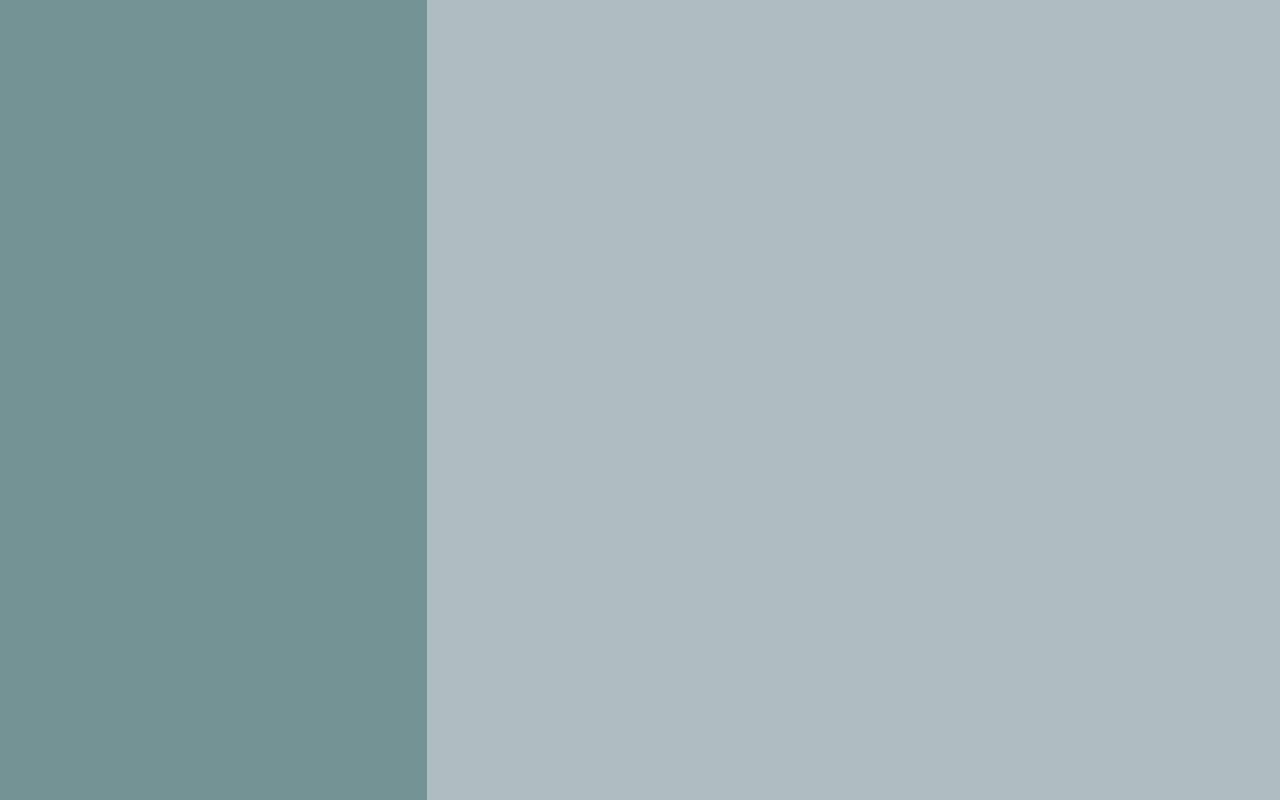
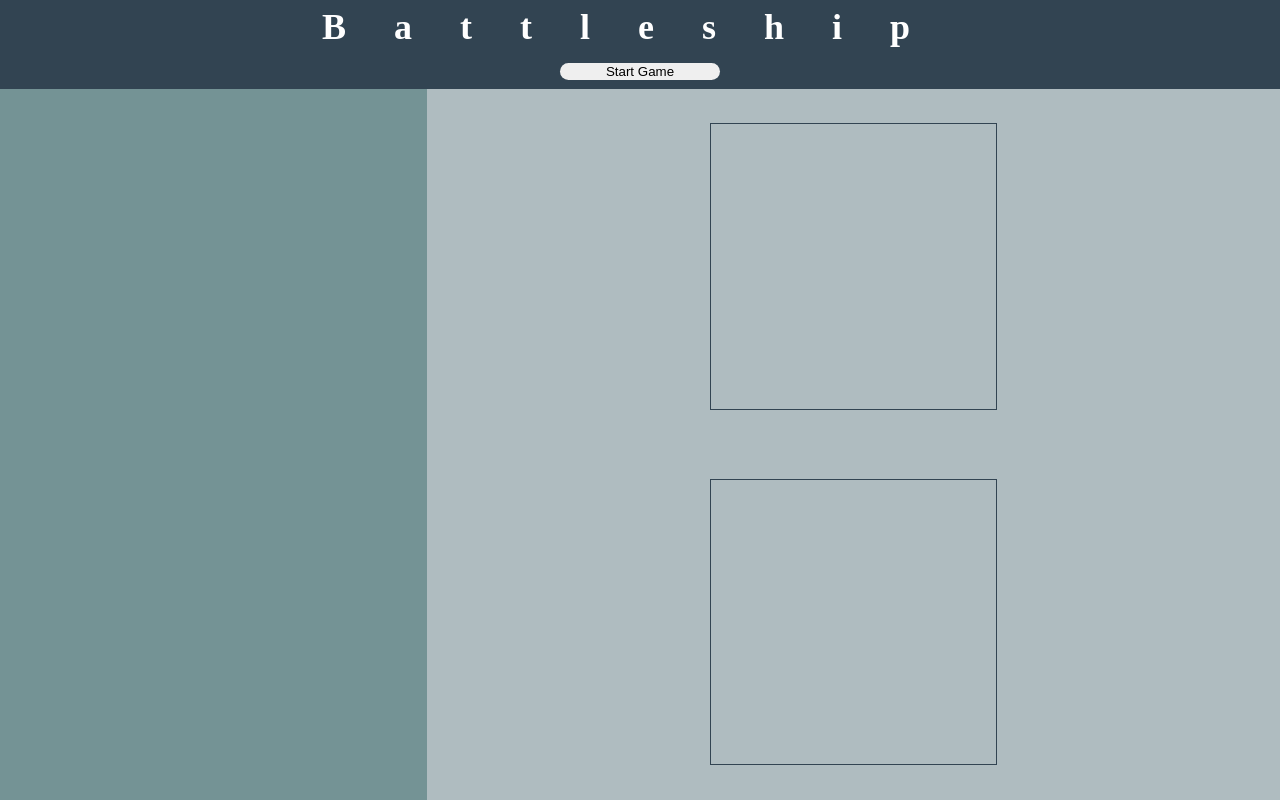
Before and after one commit to chri-ss/battleship, a website built with webpack: page dist/index.html in a window 1280 px wide. Built offline with nearby package versions, Linux system fonts and the light colour scheme.

Commit message:
Add header and board areas

```diff
--- a/src/displayController.js
+++ b/src/displayController.js
@@ -3,6 +3,15 @@ const content = document.getElementById("content");
 const makeHeader = () => {
   const header = document.createElement("div");
   header.classList.add("header");
+  const title = document.createElement("div");
+  title.classList.add("title");
+  title.textContent = "Battleship";
+  const startGame = document.createElement("button");
+  startGame.classList.add("start-game");
+  startGame.textContent = "Start Game";
+  header.appendChild(title);
+  header.appendChild(startGame);
+  content.appendChild(header);
 };
 
 const makeShipArea = () => {
@@ -20,10 +29,17 @@ const makeShipArea = () => {
 const makeBoardArea = () => {
   const boardArea = document.createElement("div");
   boardArea.classList.add("board-area");
+  const boardAreaOne = document.createElement("div");
+  boardAreaOne.classList.add("board-area-one");
+  const boardAreaTwo = document.createElement("div");
+  boardAreaTwo.classList.add("board-area-two");
+  boardArea.appendChild(boardAreaOne);
+  boardArea.appendChild(boardAreaTwo);
   content.appendChild(boardArea);
 };
 
 const makeUI = () => {
+  makeHeader();
   makeShipArea();
   makeBoardArea();
 };
--- a/src/style.scss
+++ b/src/style.scss
@@ -8,6 +8,28 @@ body {
   width: 100%;
   display: grid;
   grid-template-columns: 1fr 2fr;
+  grid-template-rows: 1fr 8fr;
+}
+
+.header {
+  display: grid;
+  grid-column: 1/3;
+  align-items: center;
+  justify-items: center;
+  background-color: #324452;
+  color: #fff;
+
+  .title {
+    font-size: 36px;
+    font-weight: 700;
+    letter-spacing: 3rem;
+  }
+
+  .start-game {
+    width: 10rem;
+    border: none;
+    border-radius: 10px;
+  }
 }
 
 .ship-area {
@@ -19,5 +41,14 @@ body {
 .board-area {
   display: grid;
   grid-template-rows: 1fr 1fr;
-  background-color: #AFBCC0;
+  background-color: #afbcc0;
+  align-items: center;
+  justify-items: center;
+
+  .board-area-one,
+  .board-area-two {
+    border: 1px solid #324452;
+    height: 80%;
+    aspect-ratio: 1/1;
+  }
 }
```
Also changed, not shown: dist/bundle.js.
